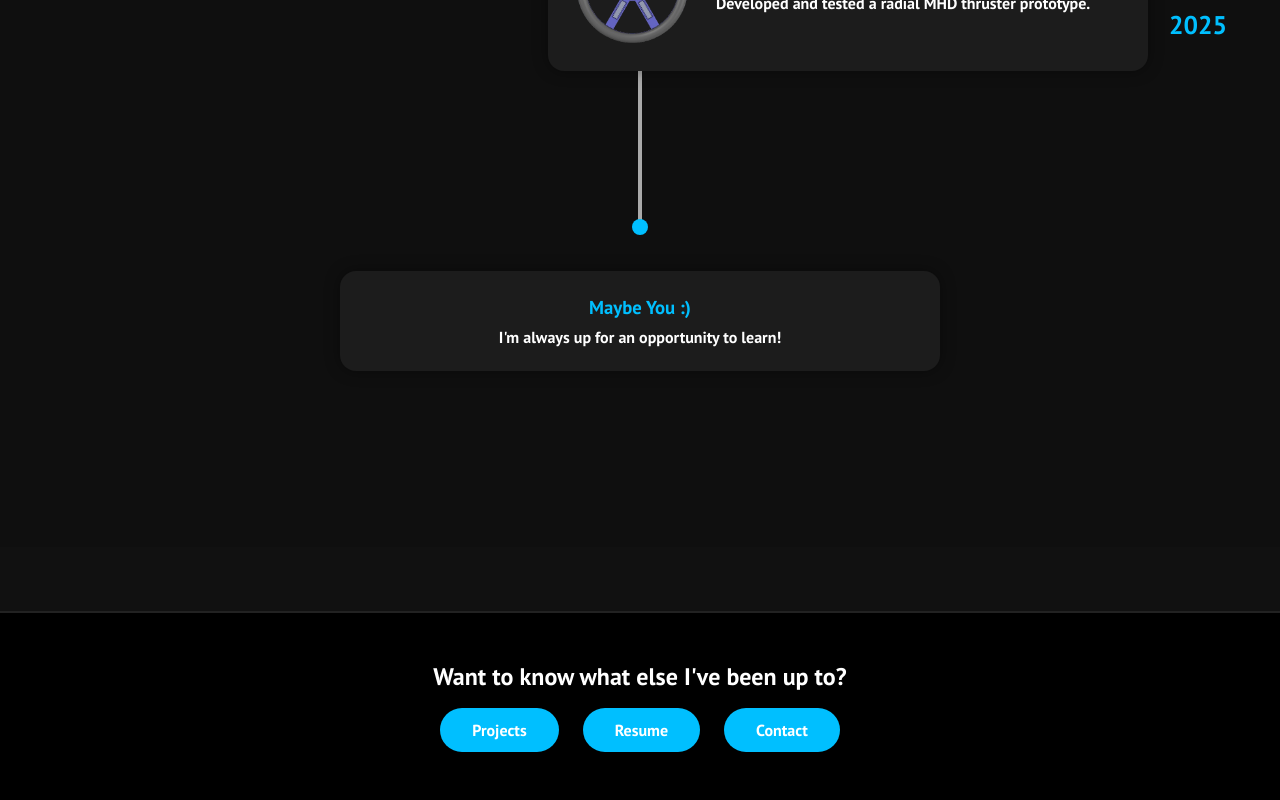
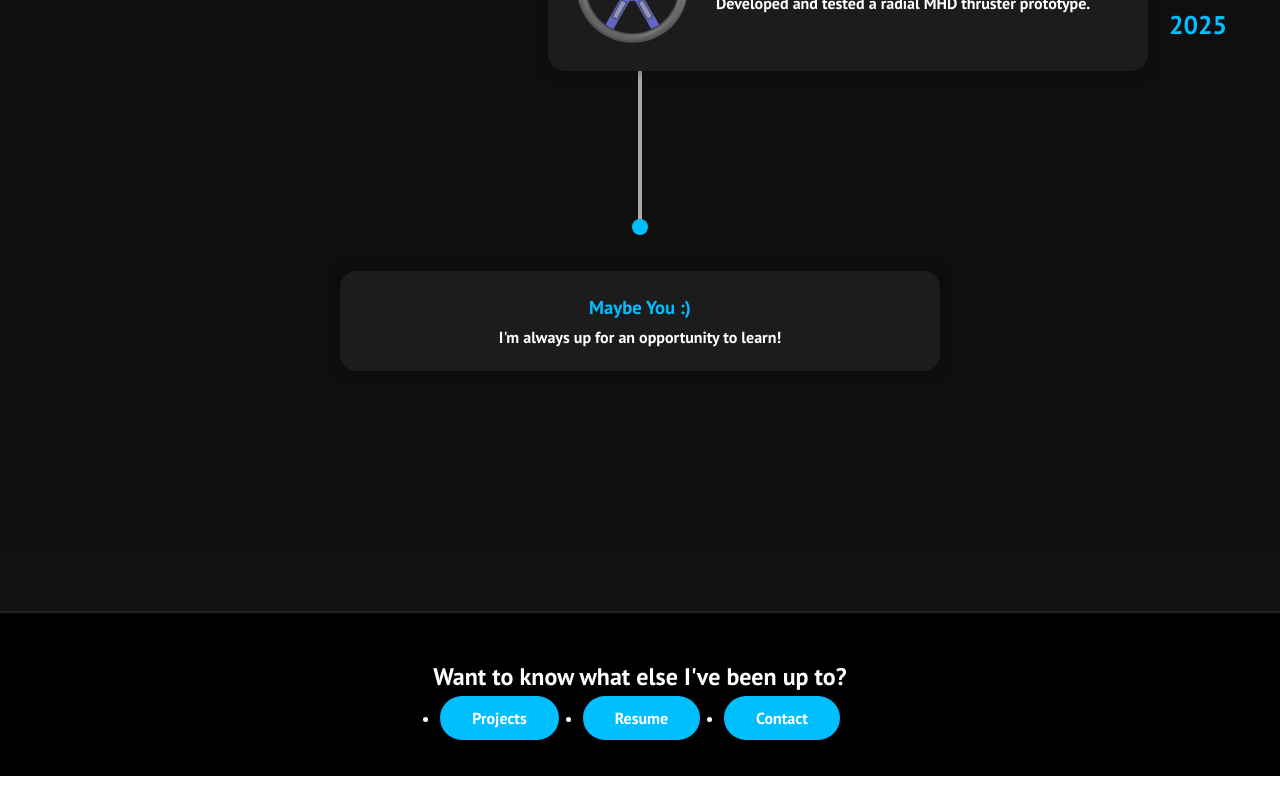
Before and after one commit to jpeek21/react-engineering-portfolio, a React (Create React App) app: page /#/ in a window 1280 px wide. Shown: the part 3475-4275 px from the top of the page. After the commit the page ends 4251 px from the top, so only its background shows below. Built offline with nearby package versions, Linux system fonts and the light colour scheme.

Commit message:
Update Home.js

```diff
--- a/src/Components/Pages/Home.js
+++ b/src/Components/Pages/Home.js
@@ -36,13 +36,20 @@ function Home() {
 
       {/* CTA Section */}
       <div className="cta-section">
-        <h2>Want to know what else I've been up to?</h2>
-        <div className="cta-buttons">
-          <Link to="/Projects" className="cta-button">Projects</Link>
-          <Link to="/Resume" className="cta-button">Resume</Link>
-          <Link to="/Contact" className="cta-button">Contact</Link>
-        </div>
-      </div>
+  <h2>Want to know what else I've been up to?</h2>
+  <ul className="cta-buttons">
+    <li className="cta-item">
+      <Link to="/Projects" className="cta-button">Projects</Link>
+    </li>
+    <li className="cta-item">
+      <Link to="/Resume" className="cta-button">Resume</Link>
+    </li>
+    <li className="cta-item">
+      <Link to="/Contact" className="cta-button">Contact</Link>
+    </li>
+  </ul>
+</div>
+
     </div>
   );
 }
```
